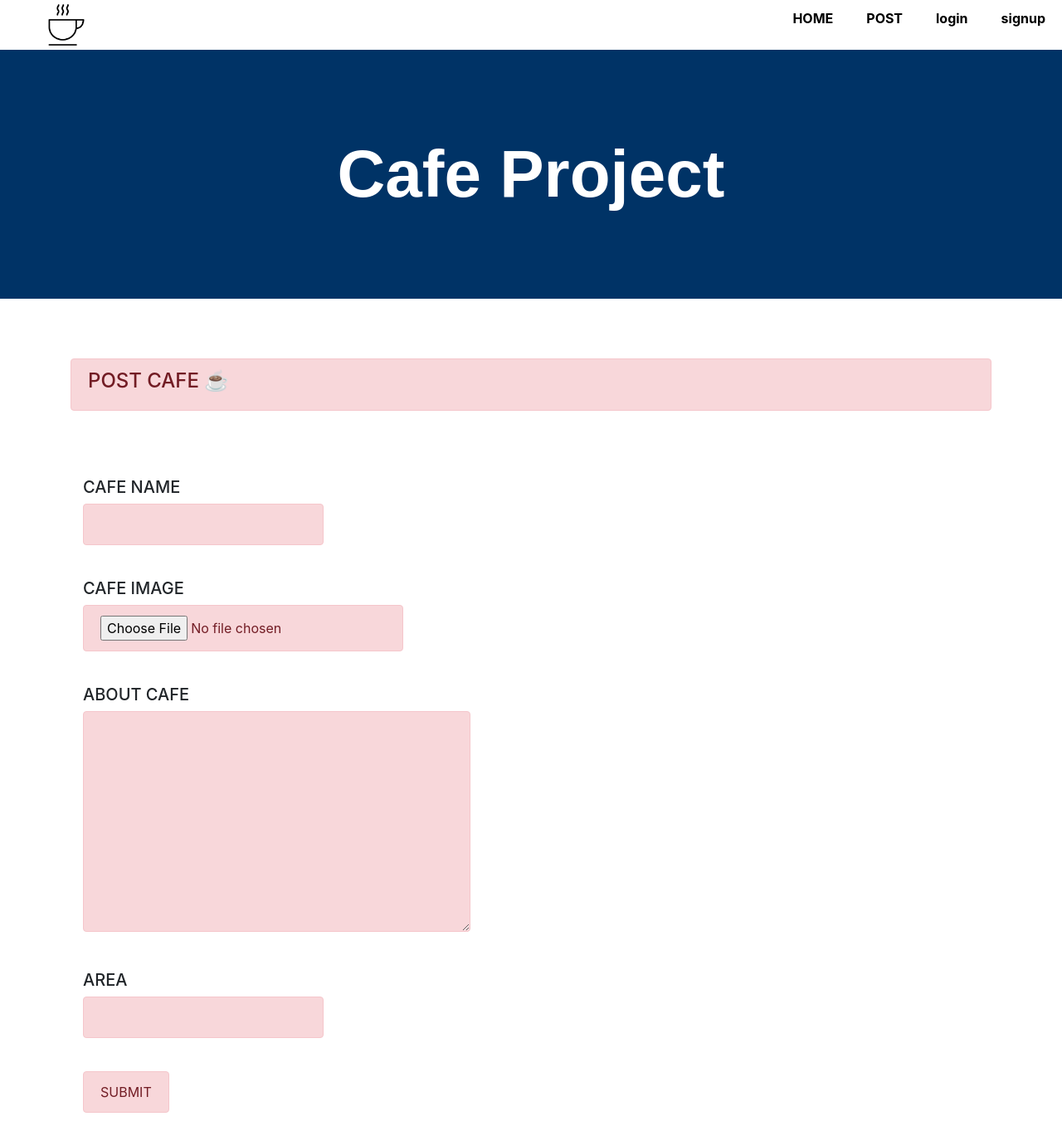
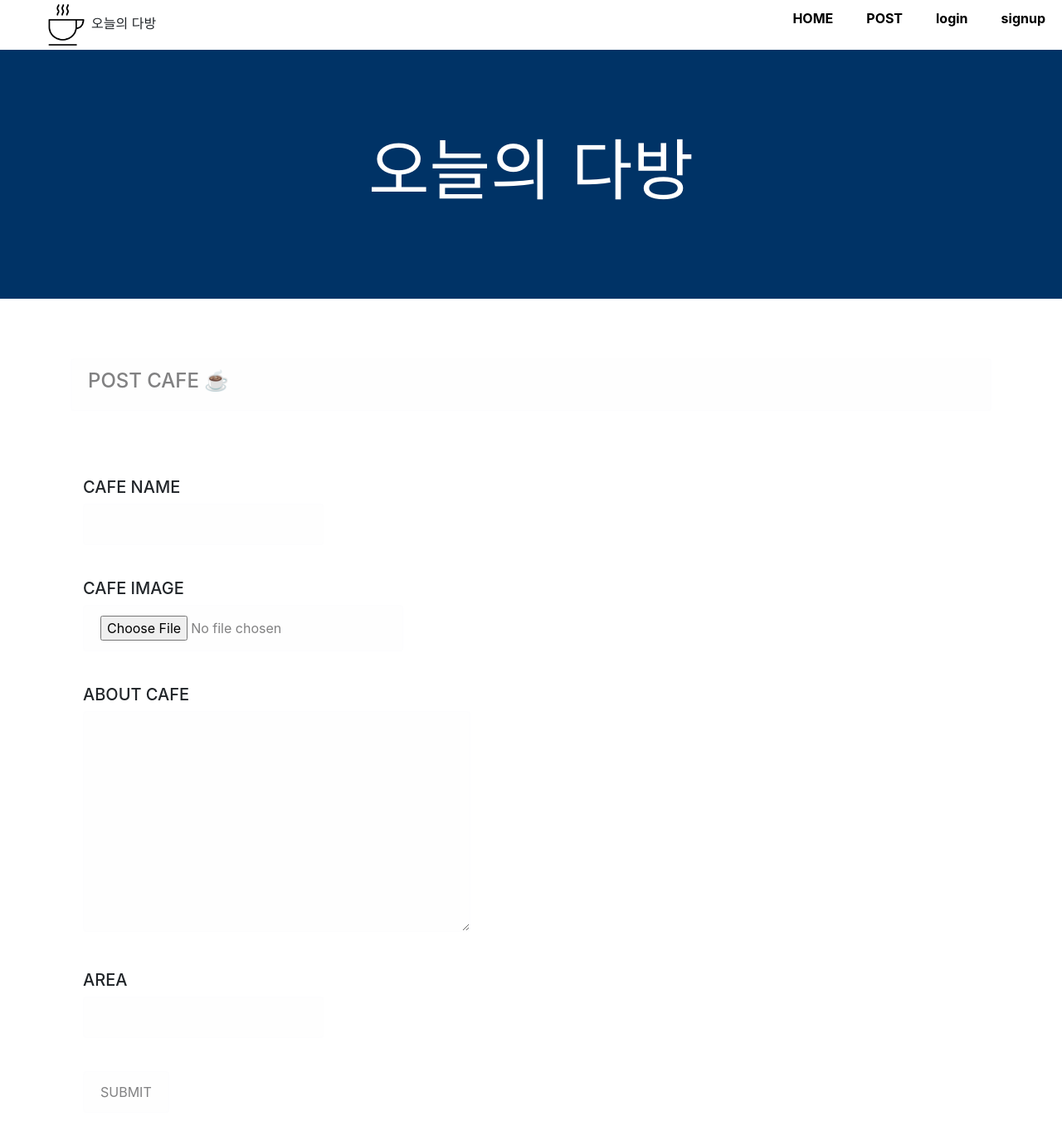
Before and after one commit to techofficer20/likelion7th_hackaton, a Django app: page /post/write/ in a window 1280 px wide. Shown: the whole page at 83% size. Run offline with Django 3.2, Linux system fonts and the light colour scheme; parts of the project's set-up code (start-up, migrations or seed data) failed here and were passed over; some libraries are stand-ins or nearby versions.

Commit message:
real done

```diff
--- a/cafeproject/mainpage/static/css/main.css
+++ b/cafeproject/mainpage/static/css/main.css
@@ -8,19 +8,13 @@
   background: #003366;
 }
 
-.choice h1 {
-  font-family: "Shift", sans-serif;
+.logo h1 {
   text-align: center;
-  font-weight: bold;
-  padding-top: 50px;
-}
-
-.logo h1 {
-  font-family: "Shift", sans-serif;
-  text-align: center;
-  font-weight: bold;
   font-size: 80px;
   line-height: 300px;
+  font-style: normal;
+  font-family: "Lato", sans-serif;
+  font-family: "Do Hyeon", sans-serif;
   color: #fff;
 }
 .choice {
--- a/cafeproject/mainpage/templates/base.html
+++ b/cafeproject/mainpage/templates/base.html
@@ -40,13 +40,14 @@
     content="width=device-width, initial-scale=1.0, maximum-scale=1.0, minimum-scale=1.0, user-scalable=no">
 <script type="text/javascript"
     src="https://openapi.map.naver.com/openapi/v3/maps.js?ncpClientId=lhwqucyuvi"></script>
-
+    <!--font-->
+     <link href="https://fonts.googleapis.com/css?family=Do+Hyeon|Lato&display=swap" rel="stylesheet">
 
 
         <!--header-->
          <div class ="head">
         <ul class="pull-right">
-       <li><img src = "{% static 'cafe.png'%}" width="60px" height="60px" ></li>
+       <li><img src = "{% static 'cafe.png'%}" width="60px" height="60px" >오늘의 다방</li>
 
 
             {% if user.is_authenticated %}
@@ -83,7 +84,7 @@
     <div class = "header">
 
         <div class = "logo">
-           <h1>Cafe Project</h1>
+           <h1>오늘의 다방</h1>
 
 
         </div>
--- a/cafeproject/postapp/templates/post.html
+++ b/cafeproject/postapp/templates/post.html
@@ -91,10 +91,10 @@
     <br><br>
     <div>
         {%if postss.has_previous%}
-        <a class="alert alert-danger" href="?page={{postss.previous_page_number}}" role="button">이전 페이지</a>
+        <a class="alert alert-light" href="?page={{postss.previous_page_number}}" role="button">이전 페이지</a>
         {%endif%}
 
-        <a class="alert alert-danger">
+        <a class="alert alert-light">
             <span>{{postss.number}}</span>
             <span> / </span>
             <span>{{postss.paginator.num_pages}}</span>
--- a/cafeproject/postapp/templates/write.html
+++ b/cafeproject/postapp/templates/write.html
@@ -24,7 +24,7 @@
 {% block contents %}
 <br>
 <div class="container">
-    <div class="alert alert-danger" role="alert">
+    <div class="alert alert-light" role="alert">
         <h4>POST CAFE ☕️</h4>
     </div>
     <div class="container">
@@ -32,24 +32,24 @@
             {% csrf_token %}
             <br>
             <h5>CAFE NAME</h5>
-            <input class="alert alert-danger" type="text" name="title">
+            <input class="alert alert-light" type="text" name="title">
             <br>
             <br>
             <h5>CAFE IMAGE</h5>
-            <input class="alert alert-danger" type="file" name="image">
+            <input class="alert alert-light" type="file" name="image">
             <br>
             <br>
             <h5>ABOUT CAFE</h5>
-            <textarea class="alert alert-danger" cols=40 rows=10 name="body"></textarea>
+            <textarea class="alert alert-light" cols=40 rows=10 name="body"></textarea>
             <br>
             <br>
             <h5>AREA</h5>
-            <input class="alert alert-danger" type="text" name="area">
+            <input class="alert alert-light" type="text" name="area">
             <br>
             <br>
            <!--<input class="btn btn-dark" type="submit" value="제출하기">-->
 
-            <input class="alert alert-danger" type="submit" value="SUBMIT">
+            <input class="alert alert-light" type="submit" value="SUBMIT">
         </form>
     </div>
 </div>
--- a/cafeproject/startpage/templates/start.html
+++ b/cafeproject/startpage/templates/start.html
@@ -5,7 +5,7 @@
         <title>hackaton sample</title>
         <!--head부분 css/bootstrap 스크립트 추가부분 따로 빼던가 안빼도 되고-->
         {% load staticfiles %}
-         <link rel="stylesheet" href="{% static 'css/start.css' %}?ver=1.8" >
+         <link rel="stylesheet" href="{% static 'css/start.css' %}?ver=1.9" >
         <link href="https://fonts.googleapis.com/css?family=Do+Hyeon|Lato&display=swap" rel="stylesheet">
 
     </head>
```
Also changed, not shown: cafeproject/static/css/main.css (+6 -10 lines), cafeproject/db.sqlite3.
